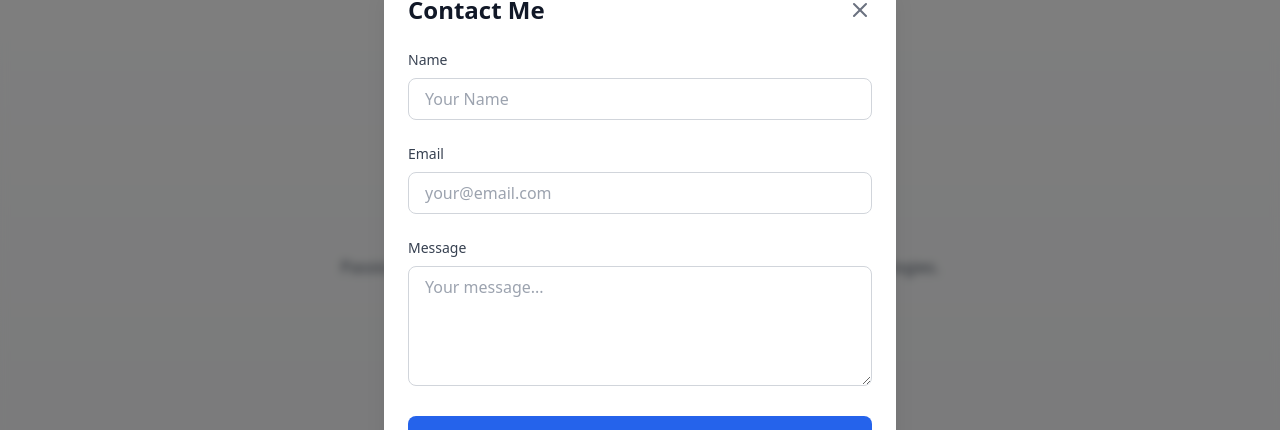
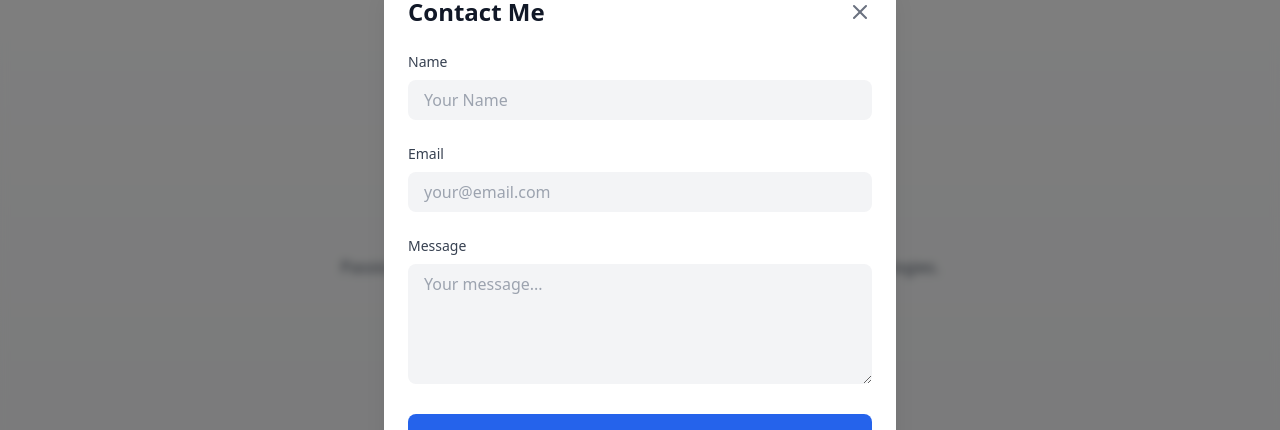
Before and after one commit to raphvrl/portfolio, a Next.js app: page / in a window 1280 px wide. Both pictures are taken after a click on the button "Contact Me". Shown: the part 171-601 px from the top of the page. Built offline with nearby package versions, Linux system fonts and the light colour scheme; no server answers.

Commit message:
[CHANGE] input border

```diff
--- a/src/app/components/ContactModal.tsx
+++ b/src/app/components/ContactModal.tsx
@@ -23,20 +23,26 @@ const styles = {
   label: 'block text-sm font-medium text-gray-700 dark:text-gray-300',
   input: `
     w-full px-4 py-2
-    border border-gray-300 dark:border-gray-700
+    border-none
     rounded-lg
-    focus:outline-none
-    focus:ring-2 focus:ring-blue-500 focus:border-transparent
-    dark:bg-gray-800 dark:text-white
+    outline-none
+    bg-gray-100 dark:bg-gray-800
+    text-gray-900 dark:text-white
+    transition-all duration-200
+    focus:ring-2 focus:ring-blue-500
+    hover:bg-gray-200 dark:hover:bg-gray-700
   `,
   textarea: `
     w-full px-4 py-2
-    border border-gray-300 dark:border-gray-700
+    border-none
     rounded-lg
-    focus:outline-none
-    focus:ring-2 focus:ring-blue-500 focus:border-transparent
+    outline-none
+    bg-gray-100 dark:bg-gray-800
+    text-gray-900 dark:text-white
+    transition-all duration-200
+    focus:ring-2 focus:ring-blue-500
+    hover:bg-gray-200 dark:hover:bg-gray-700
     min-h-[120px]
-    dark:bg-gray-800 dark:text-white
     resize-y
   `,
   submitButton: `
```
